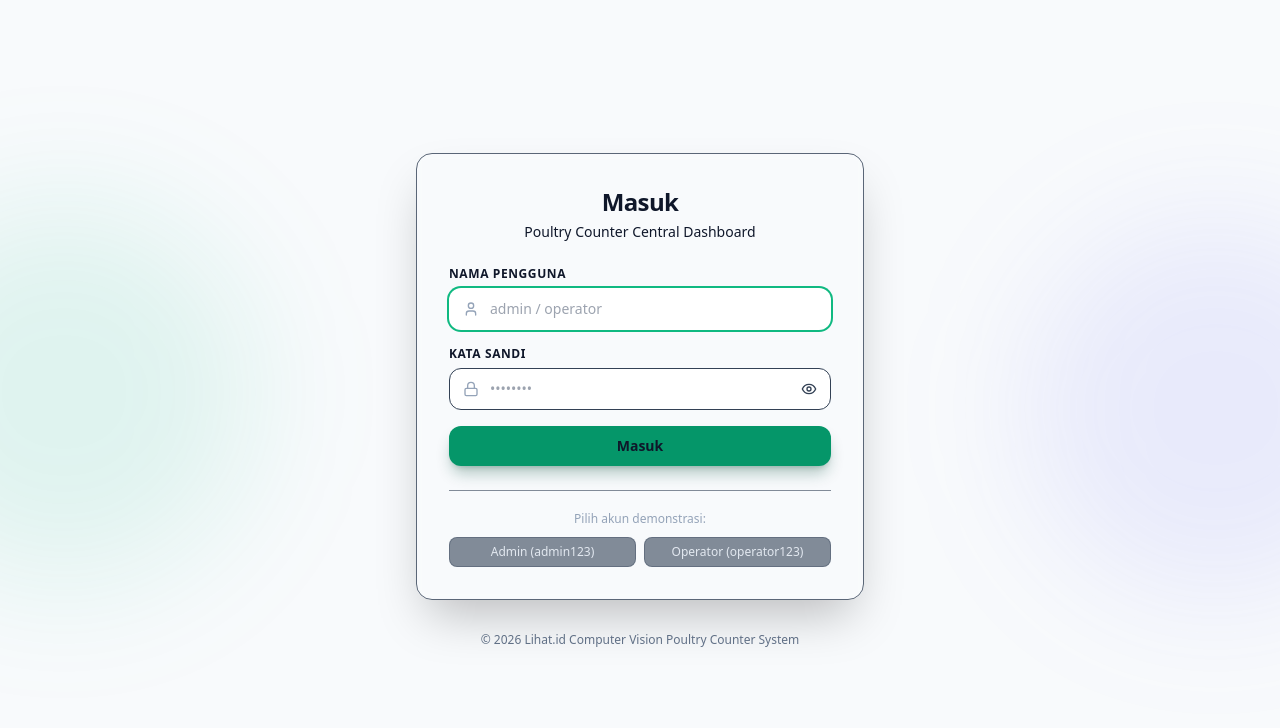
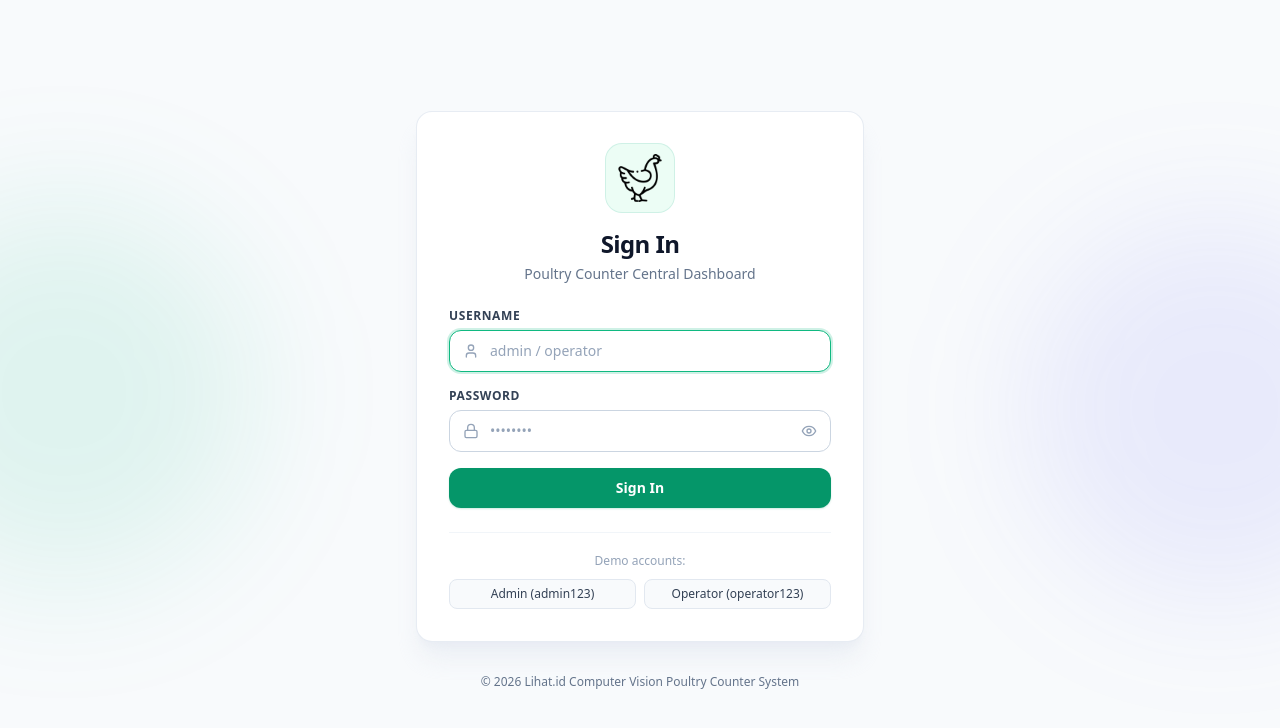
Before and after one commit to itto0/cdc-chicken-counting, a React (Vite) app in the folder frontend/: page /login in a window 1280 px wide. Shown: the top 728 px of the page. Built offline with nearby package versions, Linux system fonts and the light colour scheme; no server answers.

Commit message:
feat(auth): recreate LoginForm with light theme, brand logo, and tests

```diff
--- a/frontend/src/features/auth/components/LoginForm.tsx
+++ b/frontend/src/features/auth/components/LoginForm.tsx
@@ -1,6 +1,7 @@
 import { useState, type FormEvent } from "react";
 import { Lock, User, AlertCircle, Loader2, Eye, EyeOff } from "lucide-react";
 import { useAuth } from "../context/useAuth";
+import chickenLogo from "@/assets/logo/chicken_logo.png";
 
 interface LoginFormProps {
   onSuccess?: () => void;
@@ -17,7 +18,7 @@ export function LoginForm({ onSuccess }: LoginFormProps) {
   const handleSubmit = async (e: FormEvent) => {
     e.preventDefault();
     if (!username.trim() || !password) {
-      setError("Silakan isi nama pengguna dan kata sandi.");
+      setError("Please enter your username and password.");
       return;
     }
 
@@ -27,7 +28,7 @@ export function LoginForm({ onSuccess }: LoginFormProps) {
       await login({ username: username.trim(), password });
       onSuccess?.();
     } catch (err) {
-      const message = err instanceof Error ? err.message : "Gagal masuk ke sistem";
+      const message = err instanceof Error ? err.message : "Failed to sign in to the system.";
       setError(message);
     } finally {
       setIsSubmitting(false);
@@ -41,29 +42,36 @@ export function LoginForm({ onSuccess }: LoginFormProps) {
   };
 
   return (
-    <div className="w-full max-w-md border border-slate-700/80 rounded-2xl p-6 sm:p-8 shadow-2xl backdrop-blur-sm">
-      <div className="mb-6 text-center">
-        <h1 className="text-2xl font-bold  tracking-tight">Masuk</h1>
-        <p className="text-sm mt-1">Poultry Counter Central Dashboard</p>
+    <div className="w-full max-w-md bg-white border border-slate-200/80 rounded-2xl p-6 sm:p-8 shadow-xl shadow-slate-200/60">
+      <div className="mb-6 flex flex-col items-center text-center">
+        <div className="bg-emerald-50 ring-1 ring-emerald-500/20 p-2.5 rounded-2xl mb-4">
+          <img
+            src={chickenLogo}
+            alt="Poultry Counter Logo"
+            className="w-12 h-12 object-contain"
+          />
+        </div>
+        <h1 className="text-2xl font-bold text-slate-900 tracking-tight">Sign In</h1>
+        <p className="text-sm text-slate-500 mt-1">Poultry Counter Central Dashboard</p>
       </div>
 
       {error && (
         <div
           role="alert"
-          className="mb-5 p-3.5 bg-rose-500/10 border border-rose-500/30 rounded-xl flex items-start gap-3 text-rose-400 text-sm"
+          className="mb-5 p-3.5 bg-rose-50 border border-rose-200 rounded-xl flex items-start gap-3 text-rose-700 text-sm"
         >
           <AlertCircle className="w-5 h-5 shrink-0 mt-0.5" />
           <span>{error}</span>
         </div>
       )}
 
-      <form onSubmit={handleSubmit} className="space-y-4">
+      <form onSubmit={handleSubmit} className="space-y-4" noValidate>
         <div>
           <label
             htmlFor="username"
-            className="block text-xs font-semibold uppercase tracking-wider mb-1.5"
+            className="block text-xs font-semibold uppercase tracking-wider text-slate-700 mb-1.5"
           >
-            Nama Pengguna
+            Username
           </label>
           <div className="relative">
             <div className="absolute inset-y-0 left-0 pl-3.5 flex items-center pointer-events-none text-slate-400">
@@ -78,7 +86,7 @@ export function LoginForm({ onSuccess }: LoginFormProps) {
               placeholder="admin / operator"
               required
               autoFocus
-              className="w-full pl-10 pr-4 py-2.5 border border-slate-700 rounded-xl text-sm focus:outline-none focus:ring-2 focus:ring-emerald-500 focus:border-transparent transition-all"
+              className="w-full pl-10 pr-4 py-2.5 bg-white border border-slate-300 rounded-xl text-sm text-slate-900 placeholder:text-slate-400 focus:outline-none focus:ring-2 focus:ring-emerald-500/20 focus:border-emerald-500 transition-all"
             />
           </div>
         </div>
@@ -86,9 +94,9 @@ export function LoginForm({ onSuccess }: LoginFormProps) {
         <div>
           <label
             htmlFor="password"
-            className="block text-xs font-semibold uppercase tracking-wider mb-1.5"
+            className="block text-xs font-semibold uppercase tracking-wider text-slate-700 mb-1.5"
           >
-            Kata Sandi
+            Password
           </label>
           <div className="relative">
             <div className="absolute inset-y-0 left-0 pl-3.5 flex items-center pointer-events-none text-slate-400">
@@ -102,14 +110,14 @@ export function LoginForm({ onSuccess }: LoginFormProps) {
               onChange={(e) => setPassword(e.target.value)}
               placeholder="••••••••"
               required
-              className="w-full pl-10 pr-10 py-2.5 border border-slate-700 rounded-xl text-sm focus:outline-none focus:ring-2 focus:ring-emerald-500 focus:border-transparent transition-all"
+              className="w-full pl-10 pr-10 py-2.5 bg-white border border-slate-300 rounded-xl text-sm text-slate-900 placeholder:text-slate-400 focus:outline-none focus:ring-2 focus:ring-emerald-500/20 focus:border-emerald-500 transition-all"
             />
             <button
               type="button"
               onClick={() => setShowPassword(!showPassword)}
-              className="absolute inset-y-0 right-0 pr-3.5 flex items-center text-slate-700 hover:text-slate-900"
+              className="absolute inset-y-0 right-0 pr-3.5 flex items-center text-slate-400 hover:text-slate-600 transition-colors cursor-pointer"
               tabIndex={-1}
-              aria-label={showPassword ? "Sembunyikan kata sandi" : "Tampilkan kata sandi"}
+              aria-label={showPassword ? "Hide password" : "Show password"}
             >
               {showPassword ? <EyeOff className="w-4 h-4" /> : <Eye className="w-4 h-4" />}
             </button>
@@ -119,35 +127,35 @@ export function LoginForm({ onSuccess }: LoginFormProps) {
         <button
           type="submit"
           disabled={isSubmitting}
-          className="w-full mt-2 py-2.5 px-4 bg-emerald-600 hover:bg-emerald-500 active:bg-emerald-700 disabled:opacity-50  rounded-xl text-sm font-semibold shadow-lg shadow-emerald-900/30 flex items-center justify-center gap-2 transition-all cursor-pointer"
+          className="w-full mt-2 py-2.5 px-4 bg-emerald-600 hover:bg-emerald-700 active:bg-emerald-800 disabled:opacity-50 text-white rounded-xl text-sm font-semibold shadow-sm shadow-emerald-600/20 flex items-center justify-center gap-2 transition-all cursor-pointer"
         >
           {isSubmitting ? (
             <>
               <Loader2 className="w-4 h-4 animate-spin" />
-              <span>Memverifikasi...</span>
+              <span>Signing in...</span>
             </>
           ) : (
-            <span>Masuk</span>
+            <span>Sign In</span>
           )}
         </button>
       </form>
 
       {/* Demo Credentials Quick-Fill helper */}
       {import.meta.env.DEV && (
-        <div className="mt-6 pt-5 border-t border-slate-700/60">
-          <p className="text-xs text-slate-400 text-center mb-2.5">Pilih akun demonstrasi:</p>
+        <div className="mt-6 pt-5 border-t border-slate-100">
+          <p className="text-xs text-slate-400 text-center mb-2.5">Demo accounts:</p>
           <div className="grid grid-cols-2 gap-2">
             <button
               type="button"
               onClick={() => handleQuickFill("admin", "admin123")}
-              className="py-1.5 px-3 bg-slate-700/60 hover:bg-slate-700 border border-slate-600/50 rounded-lg text-xs font-medium text-slate-200 transition-colors"
+              className="py-1.5 px-3 bg-slate-50 hover:bg-slate-100 border border-slate-200 rounded-lg text-xs font-medium text-slate-700 transition-colors cursor-pointer text-center"
             >
               Admin (admin123)
             </button>
             <button
               type="button"
               onClick={() => handleQuickFill("operator", "operator123")}
-              className="py-1.5 px-3 bg-slate-700/60 hover:bg-slate-700 border border-slate-600/50 rounded-lg text-xs font-medium text-slate-200 transition-colors"
+              className="py-1.5 px-3 bg-slate-50 hover:bg-slate-100 border border-slate-200 rounded-lg text-xs font-medium text-slate-700 transition-colors cursor-pointer text-center"
             >
               Operator (operator123)
             </button>
```
Also changed, not shown: 1 other file (tests, documents, lock files or other folders).
